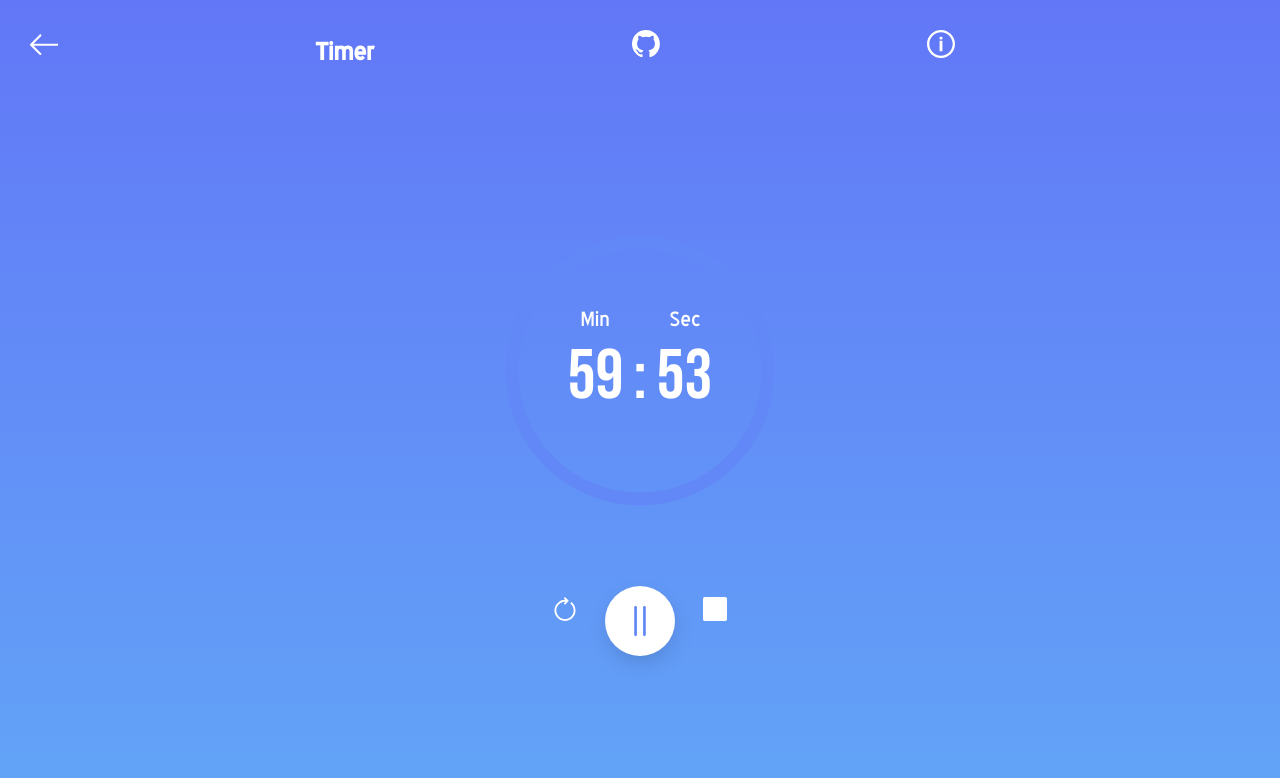
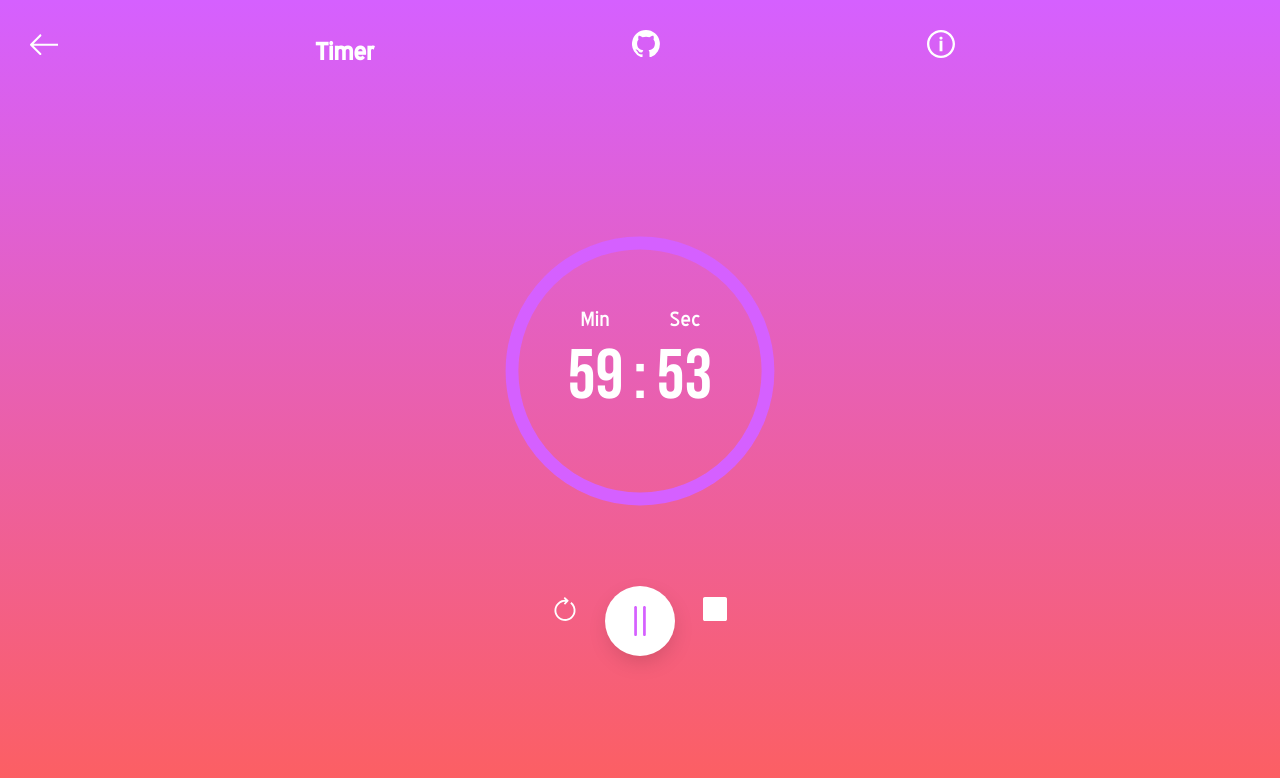
Before and after one commit to iondrimba/pwa-timer, a React (Create React App) app: page /timer in a window 1280 px wide. Shown: the top 778 px of the page. Built offline with nearby package versions, Linux system fonts and the light colour scheme.

Commit message:
Add more styles to main theme

```diff
--- a/src/app/styles.js
+++ b/src/app/styles.js
@@ -33,9 +33,9 @@ html {
 body {
   height: inherit;
   width: inherit;
-  color: ${props => props.theme.main};
+  color: ${props => props.theme.primaryColor};
   font-family: ${props => props.theme.primaryFont};
-  background-image: linear-gradient(to top, #62a4f7 0%, #6277f7 100%);
+  background-image: linear-gradient(to top, ${props => props.theme.bgPrimaryColor} 0%, ${props => props.theme.bgSecondaryColor} 100%);
   -webkit-font-smoothing: antialiased;
   -moz-osx-font-smoothing: grayscale;
 }
--- a/src/app/theme.js
+++ b/src/app/theme.js
@@ -1,13 +1,16 @@
+const primaryColor = "#ffffff";
+
 const Theme = {
-  main: "#fff",
-  primaryColor: "#fff",
-  primaryColorTransparent: `rgba(255, 255, 255, 0)`,
-  primaryColorSemiTransparent: `rgba(255, 255, 255, .2)`,
-  secondaryColor: "#3549b3",
-  thirdiaryColor: "#6288f7",
+  primaryColor: primaryColor,
+  primaryColorTransparent: `${primaryColor}00`,
+  primaryColorSemiTransparent: `${primaryColor}22`,
+  secondaryColor: "#d560ff",
+  thirdiaryColor: "#d560ff",
   primaryFont: 'blue_highwayregular',
   secodaryFont: 'bebas_neueregular',
   animationTiming: `.3s`,
+  bgPrimaryColor: "#fd5f5f",
+  bgSecondaryColor: "#d560ff",
 };
 
 export default Theme;
--- a/src/components/IconButton/index.tsx
+++ b/src/components/IconButton/index.tsx
@@ -28,11 +28,11 @@ const IconButtonStyled = styled.button`
   }
 
   :active {
-    background-color: ${props => props.theme.primaryColorTransparent};
+    background-color: ${props => props.theme.primaryColorSemiTransparent};
   }
 
   :focus:not(:active) {
-    background-color: ${props => props.theme.primaryColorTransparent};
+    background-color: ${props => props.theme.primaryColorSemiTransparent};
   }
 `
 
--- a/src/components/PlayPauseButton/index.ts
+++ b/src/components/PlayPauseButton/index.ts
@@ -13,7 +13,7 @@ export default styled.button`
   position: relative;
 
   svg {
-    fill: #6288f7;
+    fill: ${props => props.theme.secondaryColor};
     width: 30px;
     position: absolute;
     top: 50%;
```
